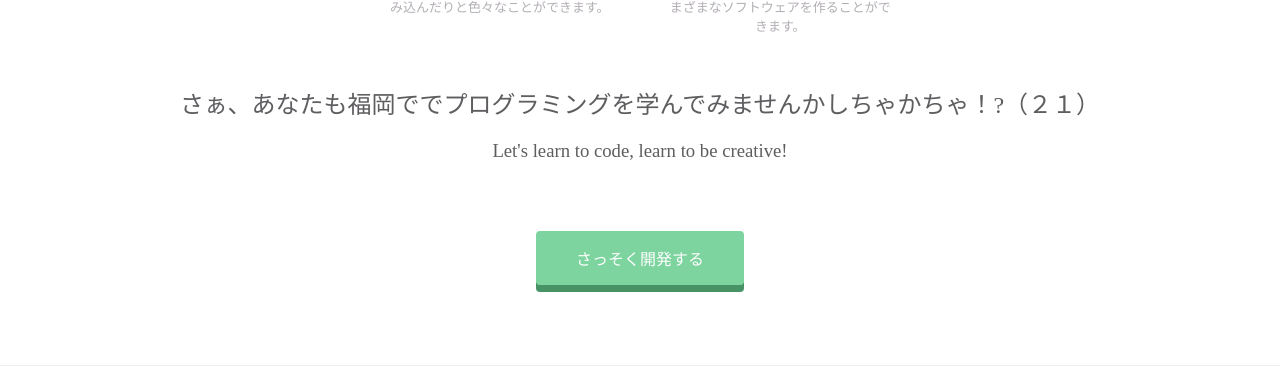
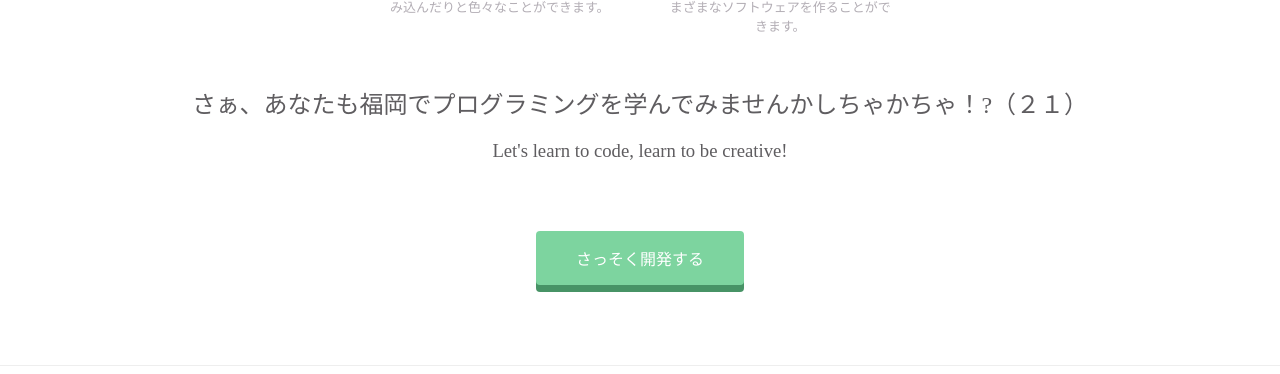
Before and after one commit to miyadayoo/miyadayoo.github-io, a plain HTML site: page index.html in a window 1280 px wide. Shown: the part 1261-1635 px from the top of the page. Drawn offline with Linux system fonts and the light colour scheme.

Commit message:
Update index.html

```diff
--- a/index.html
+++ b/index.html
@@ -74,7 +74,7 @@
   <div class="message-wrapper">
     <div class="container">
       <div class="heading">
-        <h2>さぁ、あなたも福岡ででプログラミングを学んでみませんかしちゃかちゃ！?（２１）</h2>
+        <h2>さぁ、あなたも福岡でプログラミングを学んでみませんかしちゃかちゃ！?（２１）</h2>
         <h3>Let's learn to code, learn to be creative!</h3>
       </div>
       <span class="btn message">さっそく開発する</span>
```
